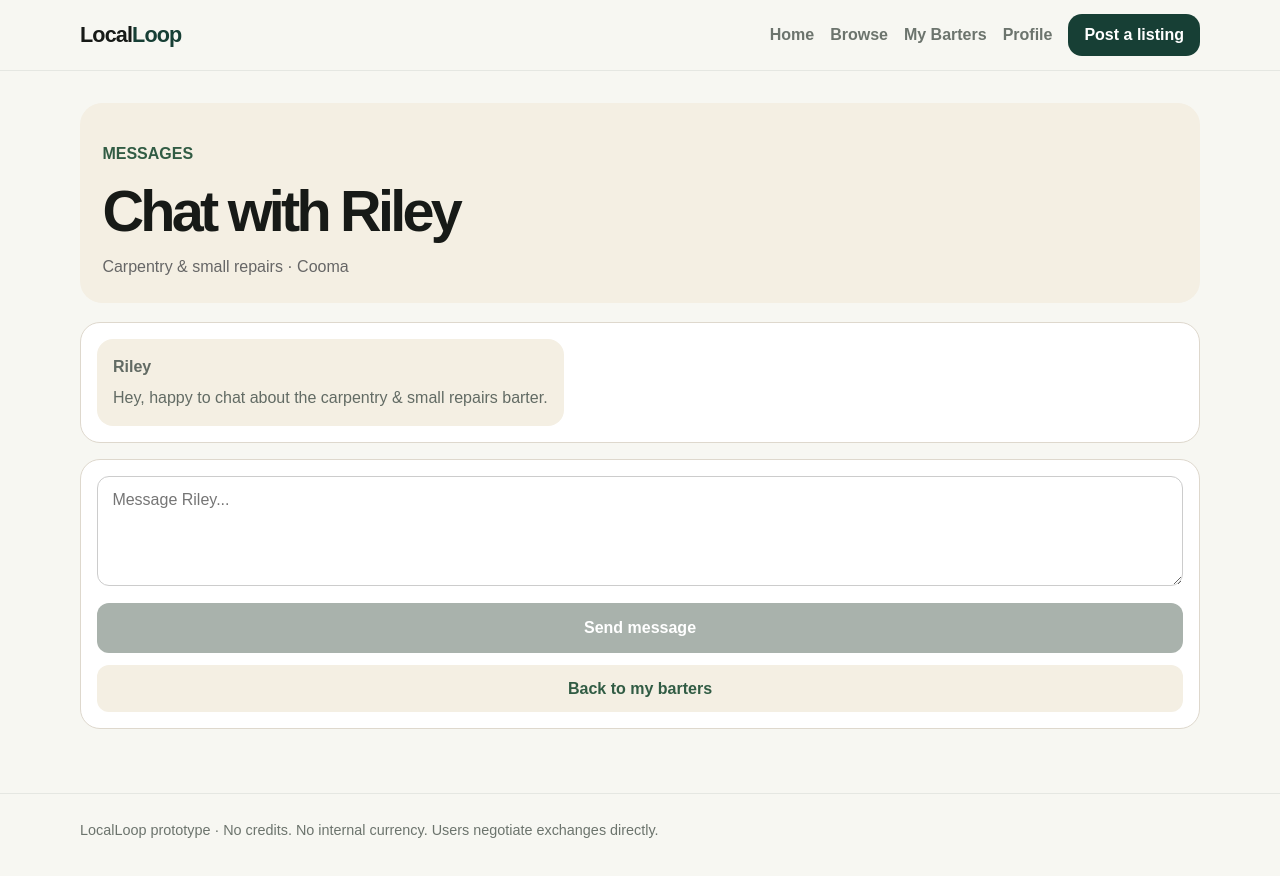
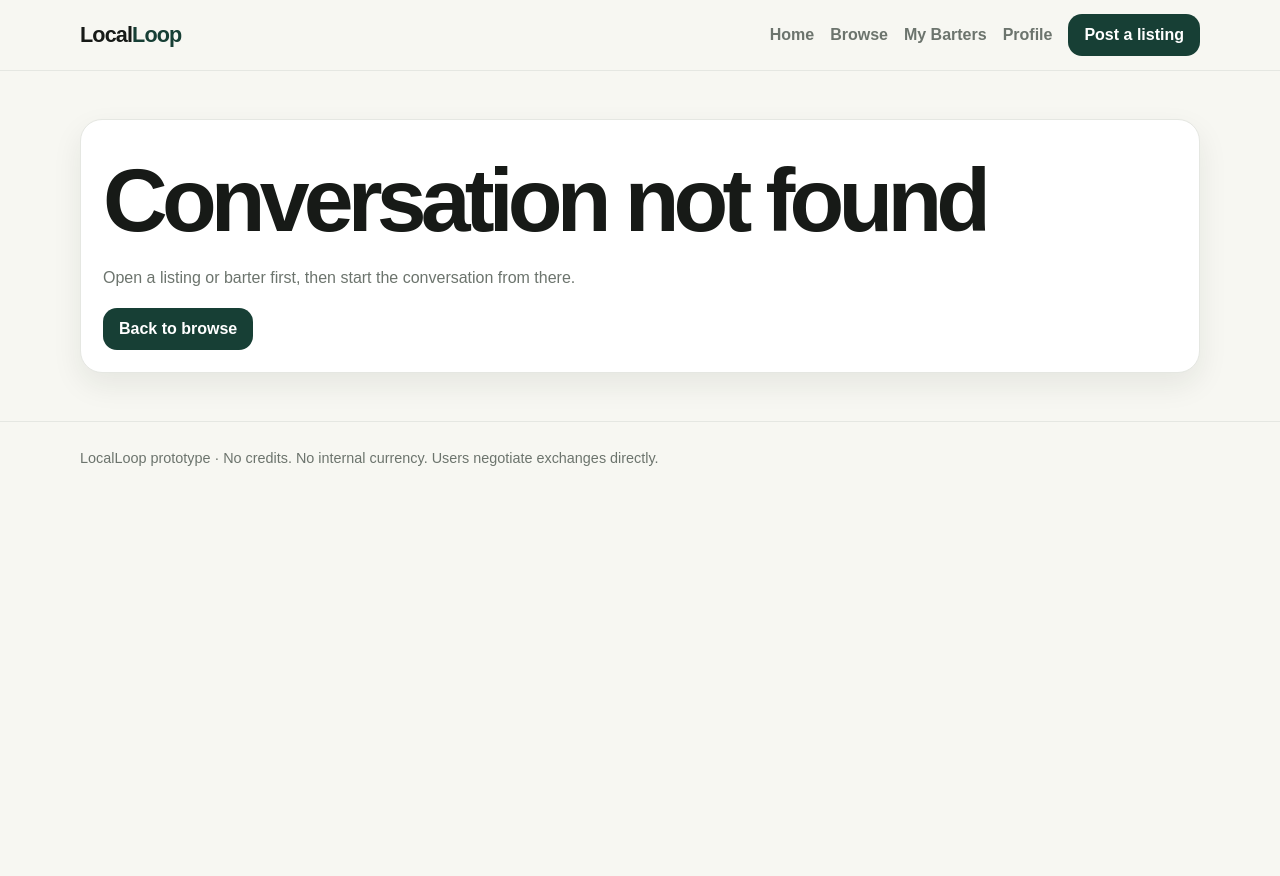
Before and after one commit to ryleycampbell93/LocalLoop, a Next.js app: page /messages in a window 1280 px wide. Shown: the top 876 px of the page. After the commit the page ends 800 px from the top, so only its background shows below. Built offline with nearby package versions, Linux system fonts and the light colour scheme.

Commit message:
Link chats to real listings

```diff
--- a/app/messages/page.tsx
+++ b/app/messages/page.tsx
@@ -1,61 +1,174 @@
 "use client";
 
 import Link from "next/link";
-import { Suspense, useMemo, useState } from "react";
+import { Suspense, useEffect, useMemo, useState } from "react";
 import { useSearchParams } from "next/navigation";
 
-const listings = {
-  "carpentry-cooma": {
-    title: "Carpentry & small repairs",
+type Listing = {
+  id: string;
+  title: string;
+  person: string;
+  town: string;
+};
+
+type ChatMessage = {
+  from: "You" | "Them";
+  text: string;
+};
+
+const demoListings: Listing[] = [
+  {
+    id: "mitre10-pambula-pickup",
+    title: "Mitre 10 Pambula pickup",
+    person: "Chris",
+    town: "Cooma",
+  },
+  {
+    id: "merimbula-pharmacy-pickup",
+    title: "Merimbula pharmacy pickup",
+    person: "Emma",
+    town: "Cooma",
+  },
+  {
+    id: "click-and-collect-coast",
+    title: "Click & Collect pickup",
+    person: "Dan",
+    town: "Cooma",
+  },
+  {
+    id: "firewood-cooma",
+    title: "Firewood delivery around Cooma",
+    person: "Steve",
+    town: "Cooma",
+  },
+  {
+    id: "trailer-transport-jindabyne",
+    title: "Trailer transport help",
+    person: "Sarah",
+    town: "Jindabyne",
+  },
+  {
+    id: "fencing-bombala",
+    title: "Need a hand with fencing",
+    person: "Tom",
+    town: "Bombala",
+  },
+  {
+    id: "mechanical-cooma",
+    title: "Small engine & mechanical help",
     person: "Riley",
     town: "Cooma",
   },
-  "gardening-jindabyne": {
-    title: "Gardening & yard help",
-    person: "Sarah",
-    town: "Jindabyne",
-  },
-  "tech-berridale": {
-    title: "Computer & website help",
-    person: "James",
-    town: "Berridale",
-  },
-};
+];
 
 function MessagesContent() {
   const searchParams = useSearchParams();
-  const listingId = searchParams.get("listing") || "carpentry-cooma";
+  const listingId = searchParams.get("listing") || "";
+
+  const [savedListings, setSavedListings] = useState<Listing[]>([]);
+  const [loaded, setLoaded] = useState(false);
+
+  const [message, setMessage] = useState("");
+  const [messages, setMessages] = useState<ChatMessage[]>([]);
+
+  useEffect(() => {
+    try {
+      const stored = JSON.parse(
+        localStorage.getItem("localloop-listings") || "[]"
+      );
+
+      if (Array.isArray(stored)) {
+        setSavedListings(stored);
+      }
+    } catch {
+      setSavedListings([]);
+    }
+
+    setLoaded(true);
+  }, []);
 
   const listing = useMemo(() => {
-    return (
-      listings[listingId as keyof typeof listings] ||
-      listings["carpentry-cooma"]
+    return [...savedListings, ...demoListings].find(
+      (item) => item.id === listingId
     );
-  }, [listingId]);
+  }, [savedListings, listingId]);
 
-  const [message, setMessage] = useState("");
+  const otherPerson =
+    listing?.person === "You"
+      ? "Other person"
+      : listing?.person || "LocalLoop member";
 
-  const [messages, setMessages] = useState([
-    {
-      from: listing.person,
-      text: `Hey, happy to chat about the ${listing.title.toLowerCase()} barter.`,
-    },
-  ]);
+  useEffect(() => {
+    if (!listingId) return;
+
+    try {
+      const stored = JSON.parse(
+        localStorage.getItem(`localloop-messages-${listingId}`) || "[]"
+      );
+
+      if (Array.isArray(stored) && stored.length > 0) {
+        setMessages(stored);
+      } else {
+        setMessages([
+          {
+            from: "Them",
+            text: `Hi, happy to chat about "${listing?.title || "this barter"}".`,
+          },
+        ]);
+      }
+    } catch {
+      setMessages([]);
+    }
+  }, [listingId, listing?.title]);
 
   function sendMessage() {
     const text = message.trim();
 
-    if (!text) return;
+    if (!text || !listingId) return;
 
-    setMessages((current) => [
-      ...current,
+    const updated: ChatMessage[] = [
+      ...messages,
       {
         from: "You",
         text,
       },
-    ]);
+    ];
+
+    setMessages(updated);
+
+    localStorage.setItem(
+      `localloop-messages-${listingId}`,
+      JSON.stringify(updated)
+    );
 
     setMessage("");
+  }
+
+  if (!loaded) {
+    return (
+      <main className="container" style={{ padding: "2rem 0" }}>
+        Loading messages...
+      </main>
+    );
+  }
+
+  if (!listing) {
+    return (
+      <main className="container" style={{ padding: "3rem 0" }}>
+        <div className="card">
+          <h1>Conversation not found</h1>
+
+          <p>
+            Open a listing or barter first, then start the conversation from
+            there.
+          </p>
+
+          <Link className="btn" href="/browse">
+            Back to browse
+          </Link>
+        </div>
+      </main>
+    );
   }
 
   return (
@@ -84,7 +197,7 @@ function MessagesContent() {
             marginBottom: "0.6rem",
           }}
         >
-          Chat with {listing.person}
+          Chat with {otherPerson}
         </h1>
 
         <p style={{ color: "#666", marginBottom: 0 }}>
@@ -108,7 +221,7 @@ function MessagesContent() {
 
           return (
             <div
-              key={`${item.from}-${index}`}
+              key={index}
               style={{
                 display: "flex",
                 justifyContent: isYou ? "flex-end" : "flex-start",
@@ -131,7 +244,7 @@ function MessagesContent() {
                     color: isYou ? "#ffffff" : "#626b64",
                   }}
                 >
-                  {item.from}
+                  {isYou ? "You" : otherPerson}
                 </p>
 
                 <p
@@ -159,7 +272,7 @@ function MessagesContent() {
         <textarea
           value={message}
           onChange={(e) => setMessage(e.target.value)}
-          placeholder={`Message ${listing.person}...`}
+          placeholder={`Message ${otherPerson}...`}
           style={{
             width: "100%",
             minHeight: 110,
```
